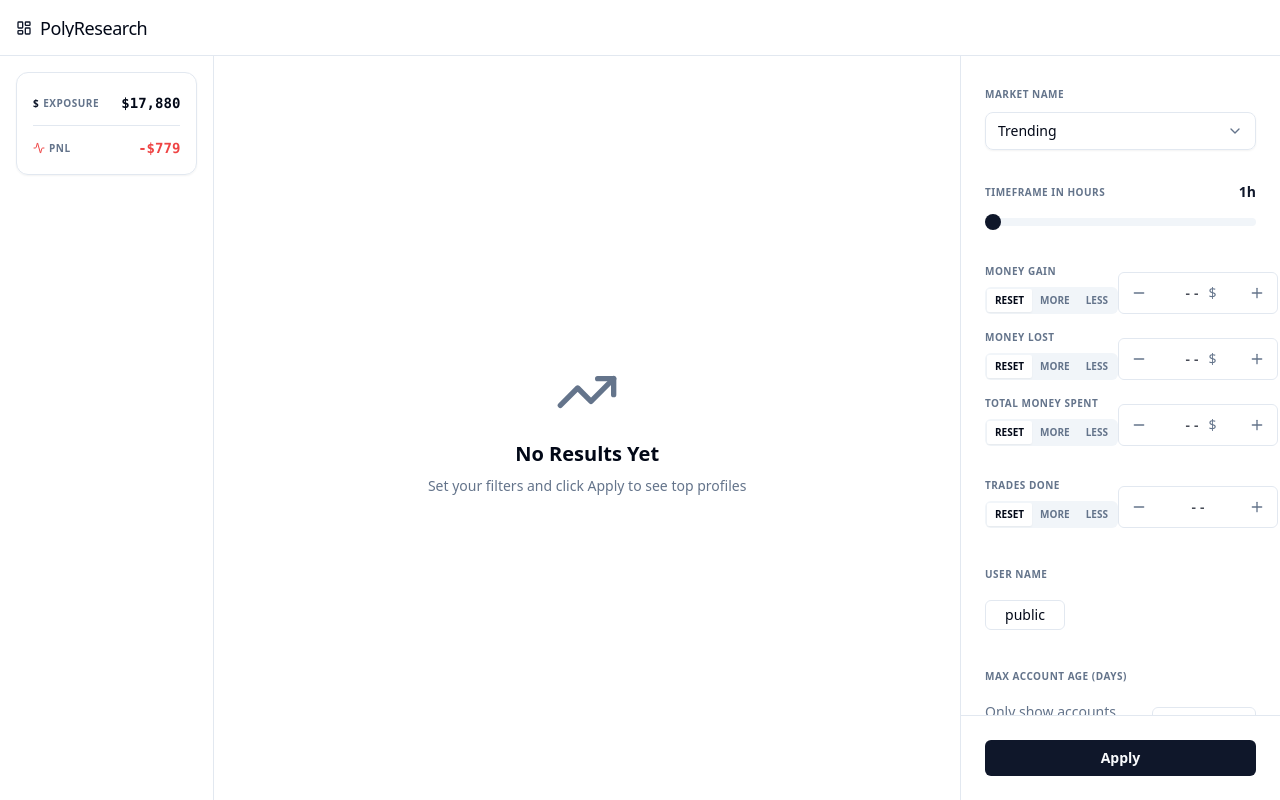
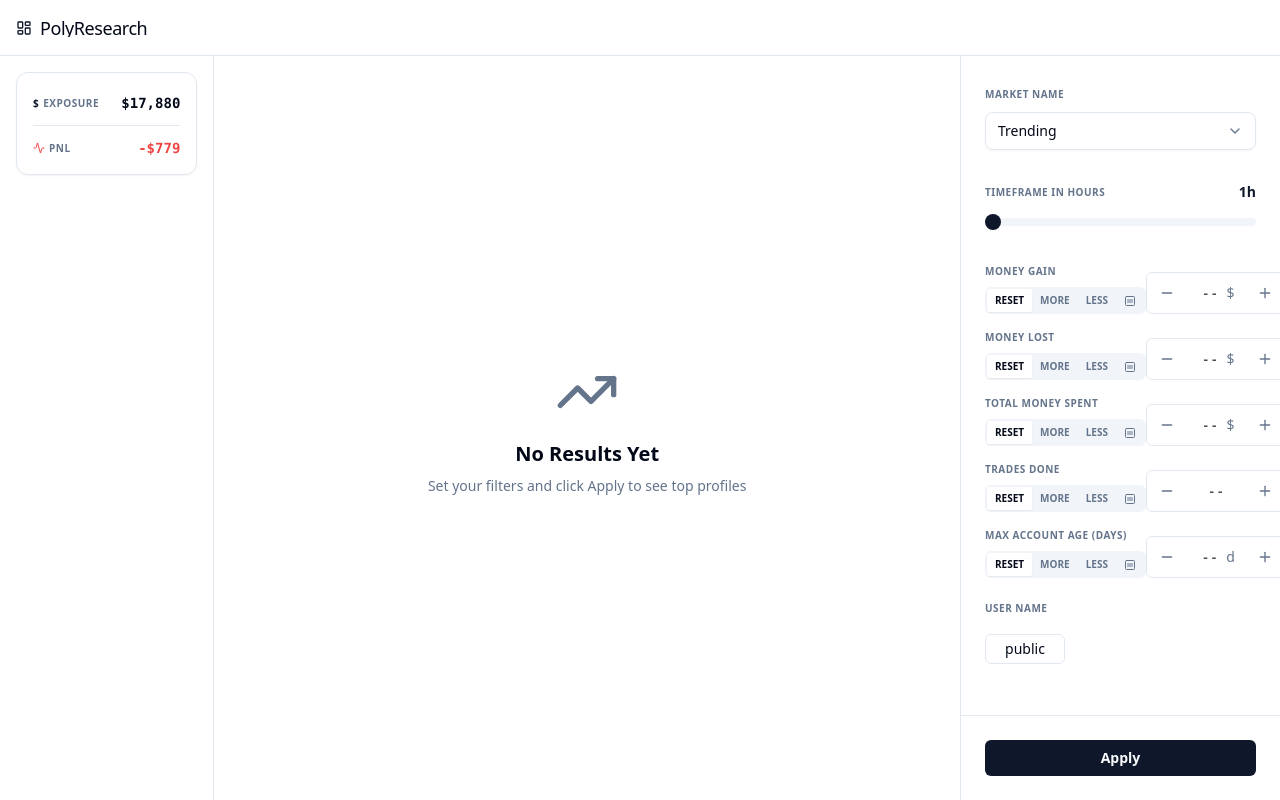
Before and after one commit to sergei4k/polyresearch, a Next.js app in the folder frontend/: page / in a window 1280 px wide. Built offline with nearby package versions, Linux system fonts and the light colour scheme.

Commit message:
adding more conditions to filter part

```diff
--- a/frontend/src/app/page.tsx
+++ b/frontend/src/app/page.tsx
@@ -17,7 +17,8 @@ import {
   LayoutDashboard,
   Minus,
   Plus,
-  Loader2
+  Loader2,
+  SquareEqual
 } from "lucide-react";
 
 interface Profile {
@@ -34,15 +35,16 @@ export default function Home() {
   const [selectedMarket, setSelectedMarket] = useState("Trending");
   const [hours, setHours] = useState(1);
   const [moneyGain, setMoneyGain] = useState(0);
-  const [moneyGainCondition, setMoneyGainCondition] = useState<"reset" | "more" | "less">("reset");
+  const [moneyGainCondition, setMoneyGainCondition] = useState<"reset" | "more" | "less" | "equal">("reset");
   const [moneyLost, setMoneyLost] = useState(0);
-  const [moneyLostCondition, setMoneyLostCondition] = useState<"reset" | "more" | "less">("reset");
+  const [moneyLostCondition, setMoneyLostCondition] = useState<"reset" | "more" | "less" | "equal">("reset");
   const [totalMoneySpent, setTotalMoneySpent] = useState(0);
-  const [totalMoneySpentCondition, setTotalMoneySpentCondition] = useState<"reset" | "more" | "less">("reset");
-  const [tradesCondition, setTradesCondition] = useState<"reset" | "more" | "less">("reset");
+  const [totalMoneySpentCondition, setTotalMoneySpentCondition] = useState<"reset" | "more" | "less" | "equal">("reset");
+  const [tradesCondition, setTradesCondition] = useState<"reset" | "more" | "less" | "equal">("reset");
   const [tradesCount, setTradesCount] = useState(0);
   const [userNameVisibility, setUserNameVisibility] = useState<"hidden" | "public">("public");
   const [accountAgeDays, setAccountAgeDays] = useState(0);
+  const [accountAgeCondition, setAccountAgeCondition] = useState<"reset" | "more" | "less" | "equal">("reset");
   const [isApplying, setIsApplying] = useState(false);
   const [profiles, setProfiles] = useState<Profile[]>([]);
   const [error, setError] = useState<string | null>(null);
@@ -60,16 +62,27 @@ export default function Home() {
         body: JSON.stringify({
           market: selectedMarket,
           hours,
-          moneyGain,
-          moneyGainCondition,
-          moneyLost,
-          moneyLostCondition,
-          totalMoneySpent,
-          totalMoneySpentCondition,
-          tradesCondition,
-          tradesCount,
+          money_gain: {
+            condition: moneyGainCondition,
+            amount: moneyGain
+          },
+          money_lost: {
+            condition: moneyLostCondition,
+            amount: moneyLost
+          },
+          total_money_spent: {
+            condition: totalMoneySpentCondition,
+            amount: totalMoneySpent
+          },
+          trades: {
+            condition: tradesCondition,
+            amount: tradesCount
+          },
+          account_age: {
+            condition: accountAgeCondition,
+            amount: accountAgeDays
+          },
           userNameVisibility,
-          accountAgeHours: accountAgeDays * 24, // Convert days to hours for backend
         }),
       });
 
@@ -326,24 +339,24 @@ export default function Home() {
                 <div className="flex flex-col gap-2">
                   <span className="text-[10px] font-bold uppercase tracking-wider text-muted-foreground">{item.label}</span>
                   <div className="flex items-center bg-muted rounded-md p-0.5">
-                    {(['reset', 'more', 'less'] as const).map((mode) => (
+                    {(['reset', 'more', 'less', 'equal'] as const).map((mode) => (
                       <button
                         key={mode}
                         onClick={() => item.setCondition(mode)}
                         className={`
-                          px-2 py-1 text-[10px] uppercase font-bold rounded-sm transition-all
+                          px-2 py-1 text-[10px] uppercase font-bold rounded-sm transition-all flex items-center justify-center
                           ${item.condition === mode
                             ? 'bg-background text-foreground shadow-sm'
                             : 'text-muted-foreground hover:text-foreground'
                           }
                         `}
                       >
-                        {mode}
+                        {mode === 'equal' ? <SquareEqual className="h-3 w-3" /> : mode}
                       </button>
                     ))}
                   </div>
                 </div>
-                <div className="flex items-center justify-between rounded-md border border-border mt-auto min-w-[160px]">
+                <div className="flex items-center justify-between rounded-md border border-border mt-auto min-w-[140px]">
                   <button
                     onClick={() => {
                       if (item.condition === 'reset') {
@@ -396,29 +409,29 @@ export default function Home() {
             ))}
           </div>
 
-          <div className="space-y-4 mt-8">
+          <div className="space-y-4 mt-4">
             <div className="flex items-center justify-between">
               <div className="flex flex-col gap-2">
                 <span className="text-[10px] font-bold uppercase tracking-wider text-muted-foreground">TRADES DONE</span>
                 <div className="flex items-center bg-muted rounded-md p-0.5">
-                  {(['reset', 'more', 'less'] as const).map((mode) => (
+                  {(['reset', 'more', 'less', 'equal'] as const).map((mode) => (
                     <button
                       key={mode}
                       onClick={() => setTradesCondition(mode)}
                       className={`
-                        px-2 py-1 text-[10px] uppercase font-bold rounded-sm transition-all
+                        px-2 py-1 text-[10px] uppercase font-bold rounded-sm transition-all flex items-center justify-center
                         ${tradesCondition === mode
                           ? 'bg-background text-foreground shadow-sm'
                           : 'text-muted-foreground hover:text-foreground'
                         }
                       `}
                     >
-                      {mode}
+                      {mode === 'equal' ? <SquareEqual className="h-3 w-3" /> : mode}
                     </button>
                   ))}
                 </div>
               </div>
-              <div className="flex items-center justify-between rounded-md border border-border mt-auto min-w-[160px]">
+              <div className="flex items-center justify-between rounded-md border border-border mt-auto min-w-[140px]">
                 <button
                   onClick={() => {
                     if (tradesCondition === 'reset') {
@@ -469,7 +482,82 @@ export default function Home() {
             </div>
           </div>
 
-          <div className="space-y-4 mt-8">
+          <div className="space-y-4 mt-4">
+            <div className="flex items-center justify-between">
+              <div className="flex flex-col gap-2">
+                <span className="text-[10px] font-bold uppercase tracking-wider text-muted-foreground">MAX ACCOUNT AGE (DAYS)</span>
+                <div className="flex items-center bg-muted rounded-md p-0.5">
+                  {(['reset', 'more', 'less', 'equal'] as const).map((mode) => (
+                    <button
+                      key={mode}
+                      onClick={() => setAccountAgeCondition(mode)}
+                      className={`
+                        px-2 py-1 text-[10px] uppercase font-bold rounded-sm transition-all flex items-center justify-center
+                        ${accountAgeCondition === mode
+                          ? 'bg-background text-foreground shadow-sm'
+                          : 'text-muted-foreground hover:text-foreground'
+                        }
+                      `}
+                    >
+                      {mode === 'equal' ? <SquareEqual className="h-3 w-3" /> : mode}
+                    </button>
+                  ))}
+                </div>
+              </div>
+              <div className="flex items-center justify-between rounded-md border border-border mt-auto min-w-[140px]">
+                <button
+                  onClick={() => {
+                    if (accountAgeCondition === 'reset') {
+                      setAccountAgeCondition('more');
+                      setAccountAgeDays(0);
+                    } else {
+                      setAccountAgeDays(Math.max(0, accountAgeDays - 1));
+                    }
+                  }}
+                  className="p-3 text-muted-foreground transition-colors hover:text-foreground"
+                >
+                  <Minus className="h-4 w-4" />
+                </button>
+                <div className="flex items-center justify-center px-1">
+                  <input
+                    type={accountAgeCondition === 'reset' ? "text" : "number"}
+                    value={accountAgeCondition === 'reset' ? "--" : accountAgeDays}
+                    onClick={() => {
+                        if (accountAgeCondition === 'reset') {
+                          setAccountAgeCondition('more');
+                          setAccountAgeDays(0);
+                        }
+                      }}
+                    onChange={(e) => {
+                        if (accountAgeCondition === 'reset') {
+                          setAccountAgeCondition('more');
+                        }
+                        setAccountAgeDays(parseInt(e.target.value) || 0);
+                      }}
+                    style={{ width: `${Math.max(3, accountAgeCondition === 'reset' ? 2 : accountAgeDays.toString().length)}ch` }}
+                    className="bg-transparent text-center text-sm font-mono text-foreground focus:outline-none [appearance:textfield] [&::-webkit-outer-spin-button]:appearance-none [&::-webkit-inner-spin-button]:appearance-none cursor-pointer"
+                  />
+                  <span className="text-sm text-muted-foreground ml-1">d</span>
+                </div>
+                <button
+                  onClick={() => {
+                    if (accountAgeCondition === 'reset') {
+                      setAccountAgeCondition('more');
+                      setAccountAgeDays(0);
+                    } else {
+                      setAccountAgeDays(accountAgeDays + 1);
+                    }
+                  }}
+                  className="p-3 text-muted-foreground transition-colors hover:text-foreground"
+                >
+                  <Plus className="h-4 w-4" />
+                </button>
+              </div>
+            </div>
+            {/* <p className="text-xs text-muted-foreground">Set to 0 to include all accounts</p> */}
+          </div>
+
+          <div className="space-y-4 mt-4">
             <span className="text-[10px] font-bold uppercase tracking-wider text-muted-foreground">USER NAME</span>
             <div className="flex items-center">
               <button
@@ -479,38 +567,6 @@ export default function Home() {
                 {userNameVisibility === "hidden" ? "hidden" : "public"}
               </button>
             </div>
-          </div>
-
-          <div className="space-y-4 mt-8">
-            <span className="text-[10px] font-bold uppercase tracking-wider text-muted-foreground">MAX ACCOUNT AGE (DAYS)</span>
-            <div className="flex items-center justify-between">
-              <span className="text-sm text-muted-foreground">Only show accounts created within</span>
-              <div className="flex items-center rounded-md border border-border">
-                <button
-                  onClick={() => setAccountAgeDays(Math.max(0, accountAgeDays - 1))}
-                  className="p-2 text-muted-foreground hover:text-foreground transition-colors"
-                >
-                  <Minus className="h-3 w-3" />
-                </button>
-                <div className="flex items-center justify-center px-1">
-                  <input
-                    type="number"
-                    value={accountAgeDays}
-                    onChange={(e) => setAccountAgeDays(parseInt(e.target.value) || 0)}
-                    style={{ width: `${Math.max(3, accountAgeDays.toString().length)}ch` }}
-                    className="bg-transparent text-center text-sm font-mono text-foreground focus:outline-none [appearance:textfield] [&::-webkit-outer-spin-button]:appearance-none [&::-webkit-inner-spin-button]:appearance-none"
-                  />
-                  <span className="text-sm text-muted-foreground ml-1">d</span>
-                </div>
-                <button
-                  onClick={() => setAccountAgeDays(accountAgeDays + 1)}
-                  className="p-2 text-muted-foreground hover:text-foreground transition-colors"
-                >
-                  <Plus className="h-3 w-3" />
-                </button>
-              </div>
-            </div>
-            <p className="text-xs text-muted-foreground">Set to 0 to include all accounts</p>
           </div>
           </div>
 
```
Also changed, not shown: frontend/src/app/api/filter/route.ts (+28 -3 lines).
